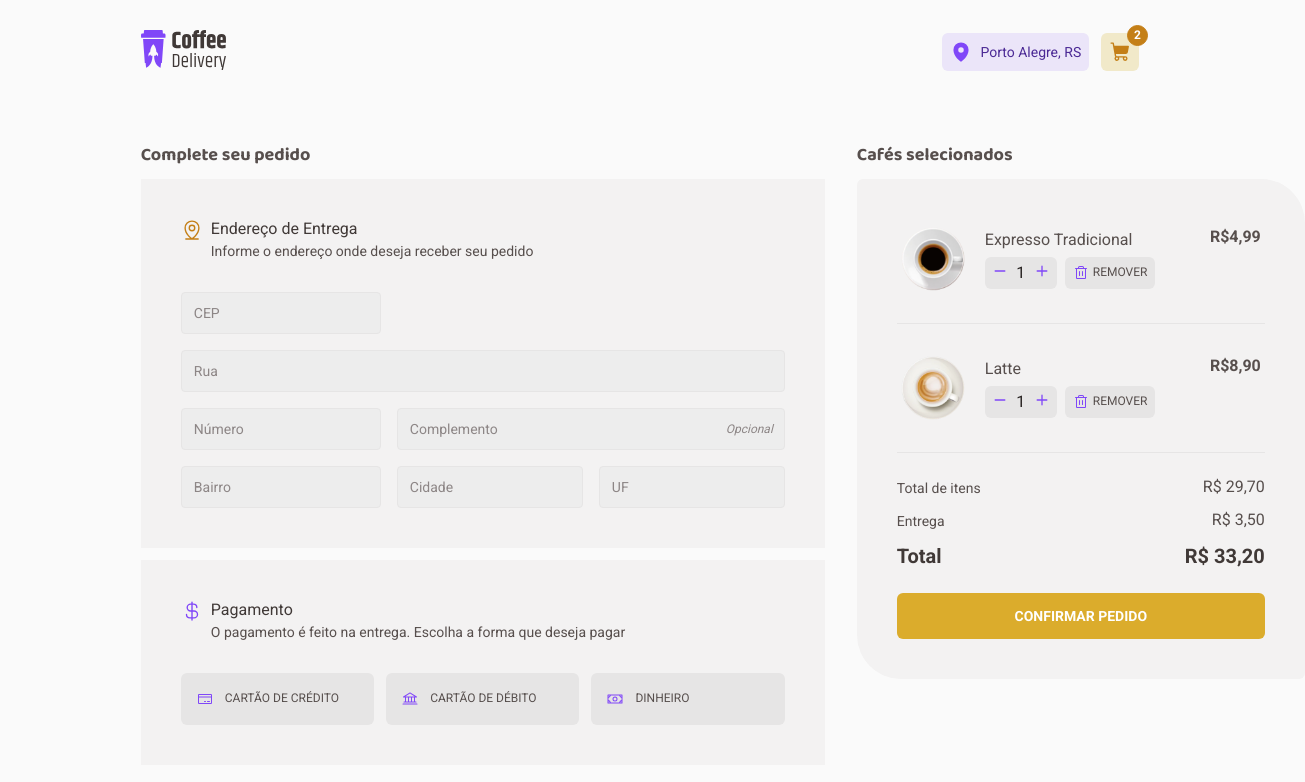
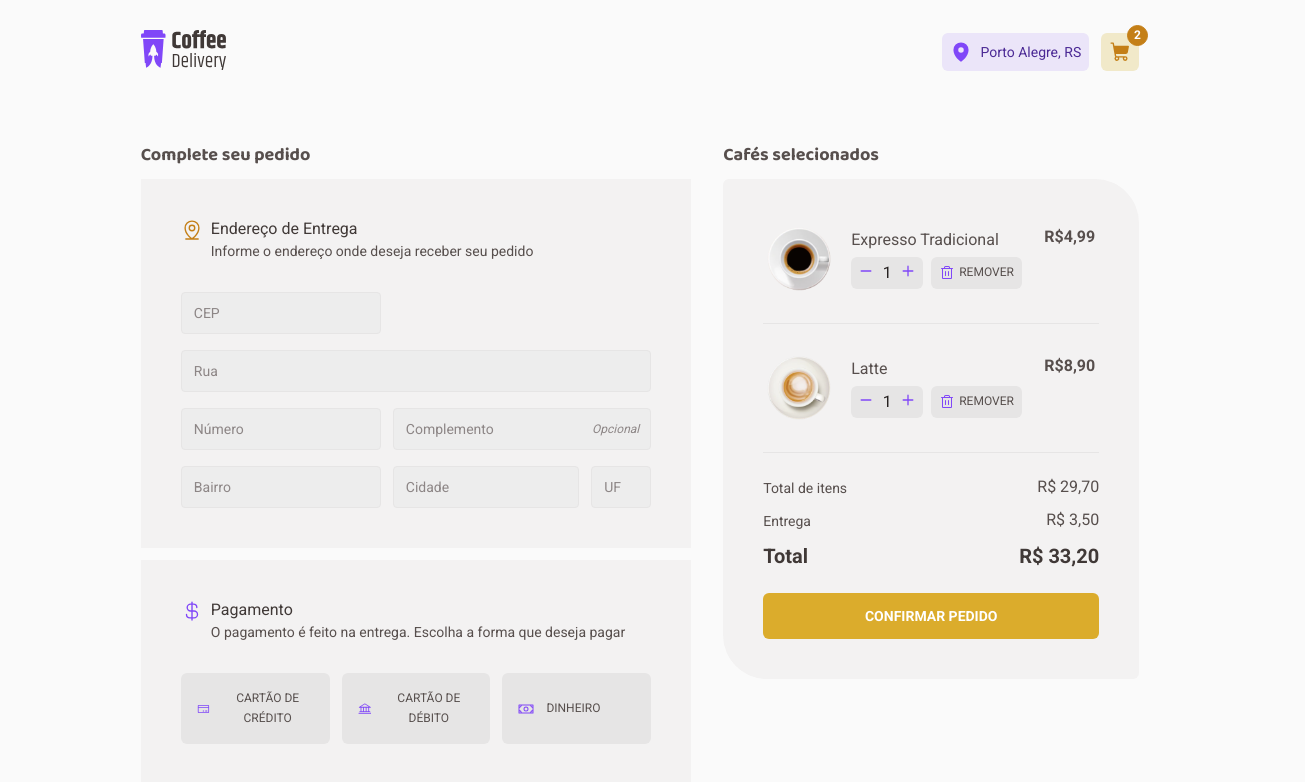
Before and after one commit to Poveii/coffee-delivery, a React (Vite) app: page /checkout in a window 1280 px wide. Shown: the top 782 px of the page, 1305 px wide, since content can reach past the window. Built offline with nearby package versions, Linux system fonts and the light colour scheme.

Commit message:
fix: "Complete o seu pedido" section width

```diff
--- a/src/pages/Checkout/components/InputForm.tsx
+++ b/src/pages/Checkout/components/InputForm.tsx
@@ -1,11 +1,11 @@
 import styled from 'styled-components'
 
 const InputContainer = styled.label<{ $optionalText: string }>`
-  position: relative;
   display: grid;
 
   input {
     display: flex;
+    width: 100%;
     height: 2.625rem;
     padding: 0.75rem;
 
--- a/src/pages/Checkout/styles.ts
+++ b/src/pages/Checkout/styles.ts
@@ -4,6 +4,7 @@ import { Link } from 'react-router-dom'
 
 export const CheckoutContainer = styled.div`
   display: flex;
+  justify-content: center;
   gap: 2rem;
 
   padding-block: 2.5rem;
@@ -37,7 +38,7 @@ export const CardContainer = styled.div`
 `
 
 export const SelectedCoffeeContainer = styled(CardContainer)`
-  width: 28rem;
+  min-width: 26rem;
   display: flex;
   flex-direction: column;
   gap: 1.25rem;
@@ -79,14 +80,14 @@ export const HeadingContainer = styled.div`
 
 export const FormContainer = styled.form`
   display: grid;
-  grid-template-columns: 200px 1fr;
-  grid-template-rows: repeat(4, 42px);
+  grid-template-columns: 200px 1fr 60px;
   grid-template-areas:
     'cep . .'
     'street street street'
     'number complement complement'
     'district city fu';
-  gap: 1rem;
+  row-gap: 1rem;
+  column-gap: 0.75rem;
 
   #cep {
     grid-area: cep;
@@ -102,6 +103,7 @@ export const FormContainer = styled.form`
 
   #complement {
     grid-area: complement;
+    position: relative;
   }
 
   #district {
```
